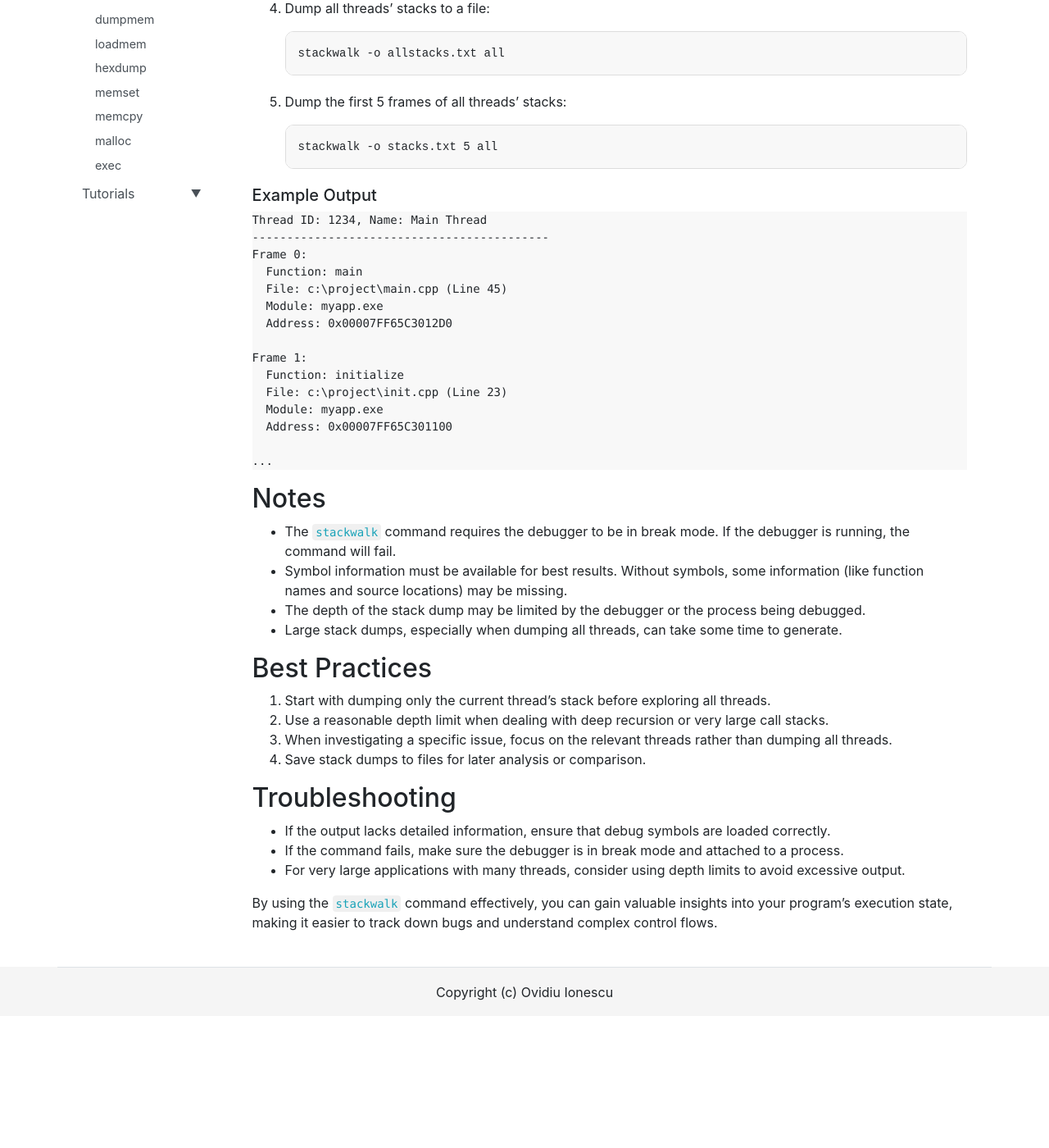
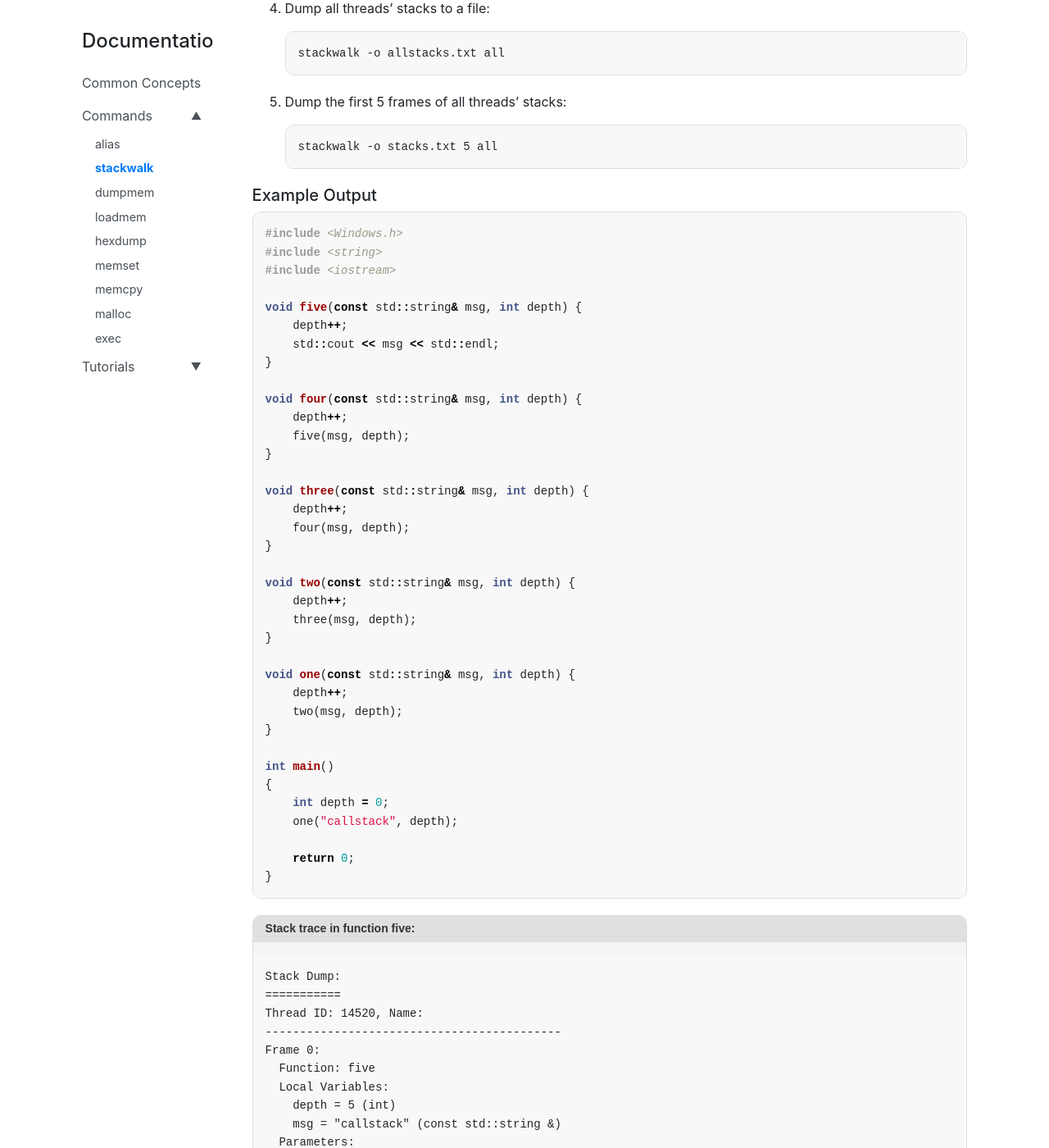
Before and after one commit to ovidiuvio/www.vsdebug.pro, a Jekyll site: the page built from pages/docs/stackwalk.md, in a window 1280 px wide and 1400 px high, scrolled down 1164 px. Shown: the whole window at 82% size. Built offline with Jekyll 4.4.1, drawn with Linux system fonts in a browser that asks for light colours; before the commit the page ends 2404 px from its top, so only the background shows below that; some of the changed text lies outside the part shown.

Commit message:
Updated stackwalk documentation

````diff
--- a/pages/docs/stackwalk.md
+++ b/pages/docs/stackwalk.md
@@ -66,39 +66,125 @@ stackwalk [-o <filename>] [depth] [all]
 
 ##### Example Output
 
+{: .code-box}
+```cpp
+#include <Windows.h>
+#include <string>
+#include <iostream>
+
+void five(const std::string& msg, int depth) {
+    depth++;
+    std::cout << msg << std::endl;
+}
+
+void four(const std::string& msg, int depth) {
+    depth++;
+    five(msg, depth);
+}
+
+void three(const std::string& msg, int depth) {
+    depth++;
+    four(msg, depth);
+}
+
+void two(const std::string& msg, int depth) {
+    depth++;
+    three(msg, depth);
+}
+
+void one(const std::string& msg, int depth) {
+    depth++;
+    two(msg, depth);
+}
+
+int main()
+{
+    int depth = 0;
+    one("callstack", depth);
+
+    return 0;
+}
 ```
-Thread ID: 1234, Name: Main Thread
+
+
+
+<div class="code-box">
+>{: .code-header}
+>Stack trace in function five:
+
+```
+Stack Dump:
+===========
+Thread ID: 14520, Name:
 -------------------------------------------
 Frame 0:
-  Function: main
-  File: c:\project\main.cpp (Line 45)
-  Module: myapp.exe
-  Address: 0x00007FF65C3012D0
+  Function: five
+  Local Variables:
+    depth = 5 (int)
+    msg = "callstack" (const std::string &)
+  Parameters:
+    msg = {...} (const std::string &)
+    depth = 5 (int)
 
 Frame 1:
-  Function: initialize
-  File: c:\project\init.cpp (Line 23)
-  Module: myapp.exe
-  Address: 0x00007FF65C301100
+  Function: four
+  Local Variables:
+    depth = 4 (int)
+    msg = "callstack" (const std::string &)
+  Parameters:
+    msg = {...} (const std::string &)
+    depth = 4 (int)
 
-...
+Frame 2:
+  Function: three
+  Local Variables:
+    depth = 3 (int)
+    msg = "callstack" (const std::string &)
+  Parameters:
+    msg = {...} (const std::string &)
+    depth = 3 (int)
+
+Frame 3:
+  Function: two
+  Local Variables:
+    depth = 2 (int)
+    msg = "callstack" (const std::string &)
+  Parameters:
+    msg = {...} (const std::string &)
+    depth = 2 (int)
+
+Frame 4:
+  Function: one
+  Local Variables:
+    depth = 1 (int)
+    msg = "callstack" (const std::string &)
+  Parameters:
+    msg = {...} (const std::string &)
+    depth = 1 (int)
+
+Frame 5:
+  Function: main
+  Local Variables:
+    depth = 0 (int)
+  Parameters:
 ```
+</div>
 
-## Notes
+##### Notes
 
 - The `stackwalk` command requires the debugger to be in break mode. If the debugger is running, the command will fail.
 - Symbol information must be available for best results. Without symbols, some information (like function names and source locations) may be missing.
 - The depth of the stack dump may be limited by the debugger or the process being debugged.
 - Large stack dumps, especially when dumping all threads, can take some time to generate.
 
-## Best Practices
+##### Best Practices
 
 1. Start with dumping only the current thread's stack before exploring all threads.
 2. Use a reasonable depth limit when dealing with deep recursion or very large call stacks.
 3. When investigating a specific issue, focus on the relevant threads rather than dumping all threads.
 4. Save stack dumps to files for later analysis or comparison.
 
-## Troubleshooting
+##### Troubleshooting
 
 - If the output lacks detailed information, ensure that debug symbols are loaded correctly.
 - If the command fails, make sure the debugger is in break mode and attached to a process.
````
